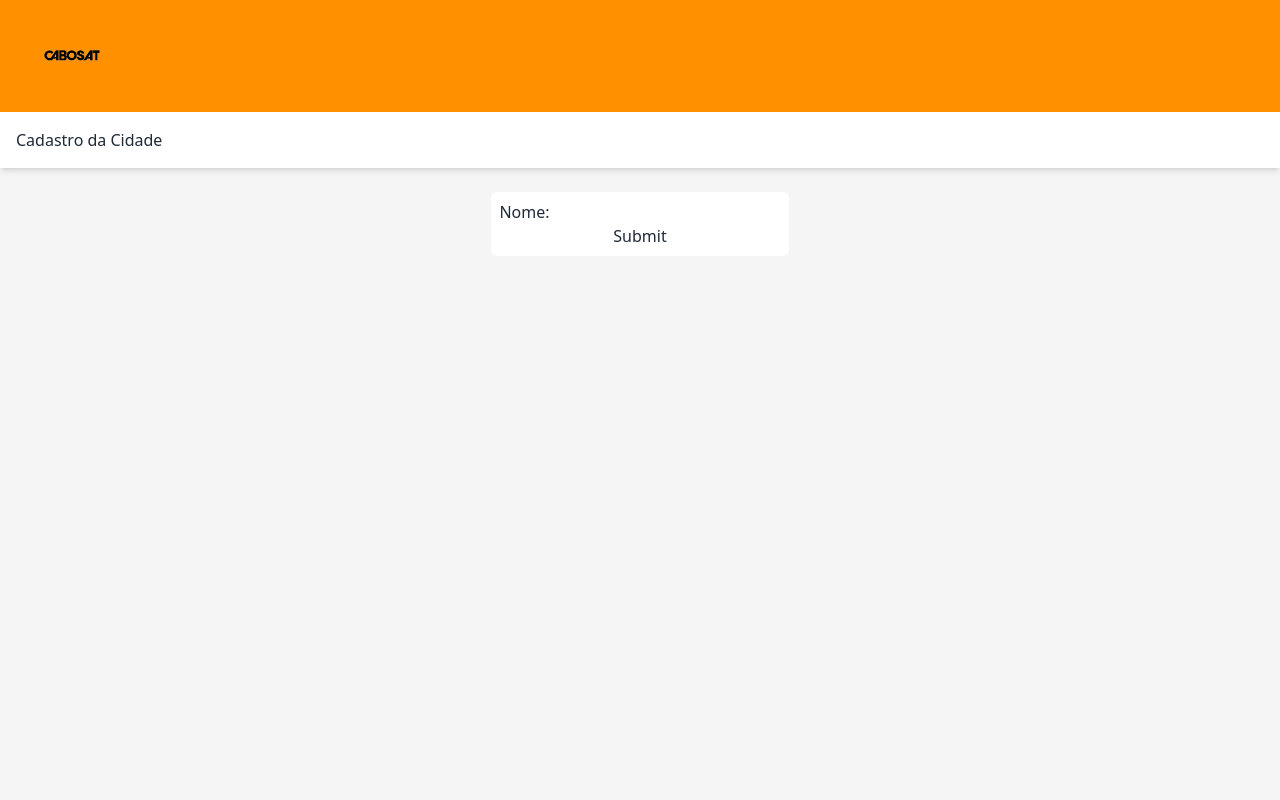
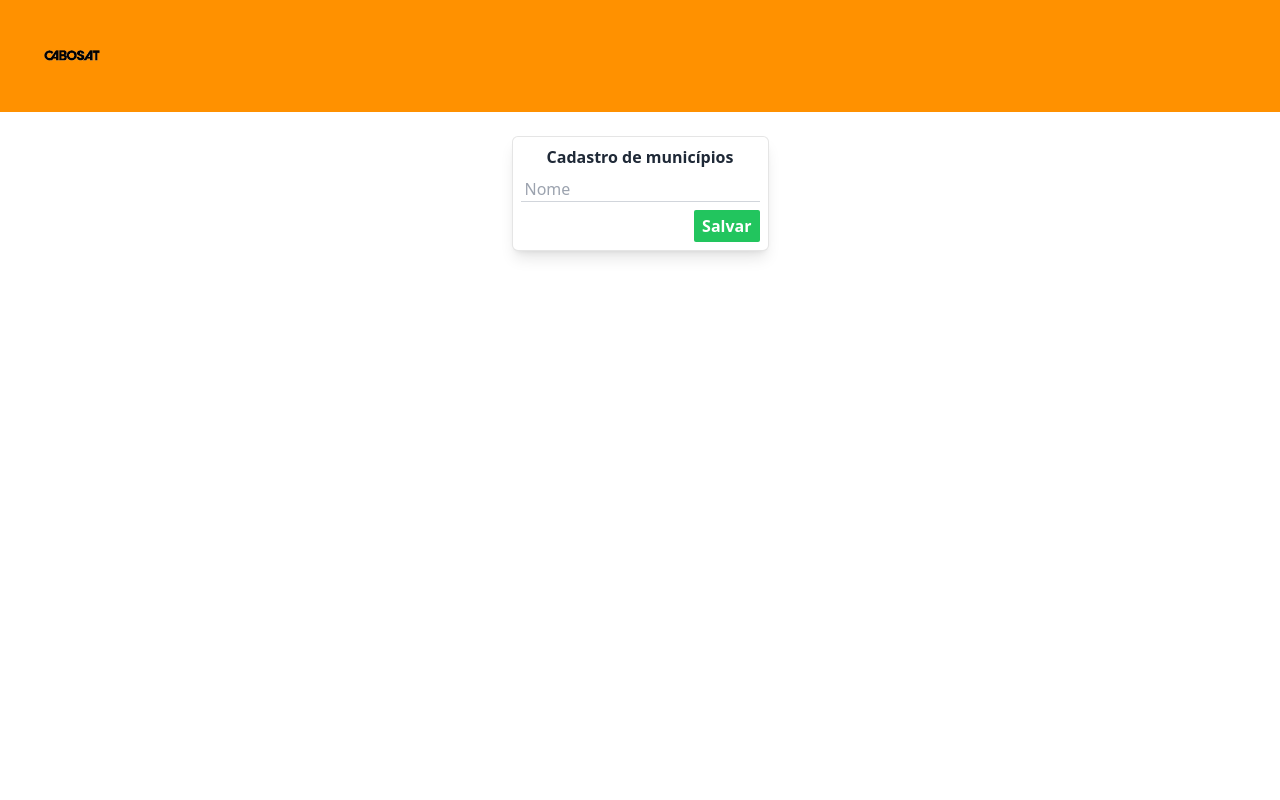
Before and after one commit to MarcusSant0s/Front-End, a React (Vite) app: page /cadastro/cidade in a window 1280 px wide. Shown: the top 800 px of the page. Built offline with nearby package versions, Linux system fonts and the light colour scheme; the HTML template or start-up script is replaced by a standard one; a web font is replaced by a local one.

Commit message:
TransitionTypescript

```diff
--- a/src/components/Footer/Footer.jsx
+++ b/src/components/Footer/Footer.jsx
@@ -3,7 +3,7 @@ import React from 'react'
 export const Footer = () => {
   return (
     <footer className="bg-white mt-96 p-4 text-center border-t">
-        <p>© 2024 Meu Sistema</p>
+        <p>© 2024 Cabosat</p>
     </footer>
   )
 }
--- a/src/components/Form/CityForm.jsx
+++ b/src/components/Form/CityForm.jsx
@@ -31,24 +31,37 @@ const CityForm = () => {
   };
 
   return (
-    <div className="min-h-screen bg-custom-gray text-gray-800">
-        <header className="bg-white shadow-md p-4">
-            <h2>Cadastro da Cidade</h2>
-        </header>
+    <div className="min-h-screen text-gray-800">
+
         <main className="p-6">
         <section className="h-screen flex flex-col  ">
-      <form onSubmit={handleSubmit} className='flex flex-col items-center justify-center p-2 w-max  mx-auto bg-white rounded-md'>
+
+      <form onSubmit={handleSubmit}
+        className='mx-auto flex flex-col
+        items-center justify-center
+        p-2 w-max  mx-aut
+        bg-white rounded-md gap-2
+        shadow-lg border border-black/10'
+        >
+
+            <h2 className='font-semibold'>Cadastro de municípios </h2>
+
         <div>
-          <label htmlFor="cityName">Nome:</label>
           <input
+          className='border-b border-b-gray-300 px-1'
             type="text"
             id="cityName"
+            placeholder='Nome'
             value={cityName}
             onChange={(e) => setCityName(e.target.value)}
             required
           />
         </div>
-        <button type="submit">Submit</button>
+        <button
+          className='ml-auto bg-green-500
+           text-white font-semibold px-2
+           py-1 rounded-sm '
+          type="submit">Salvar</button>
       </form>
       {responseMessage && <p>{responseMessage}</p>}
     </section>
```
